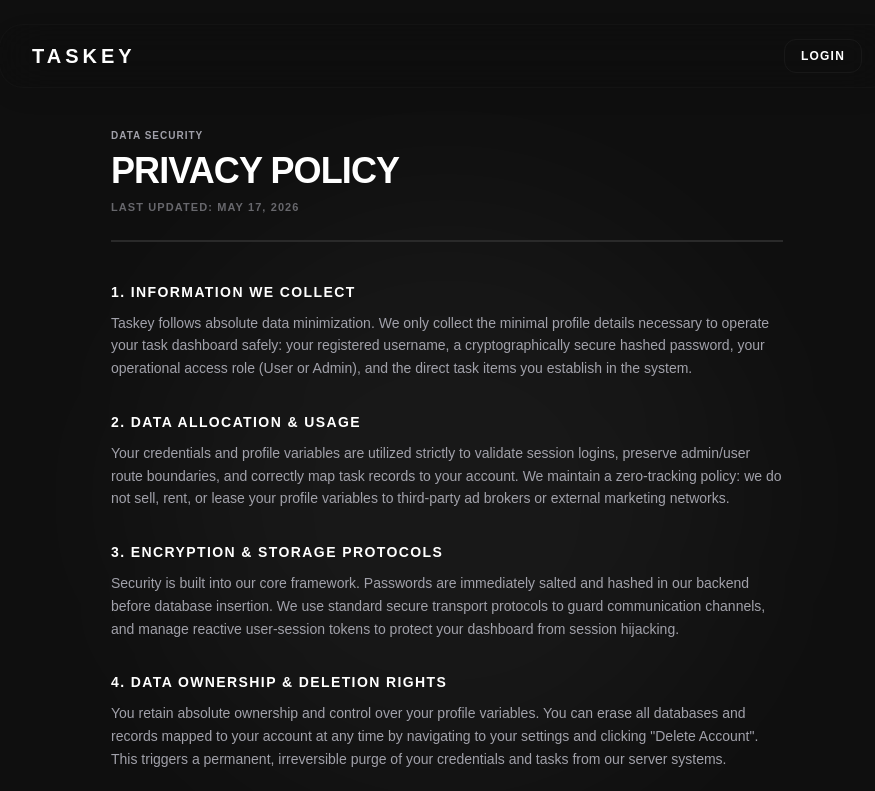
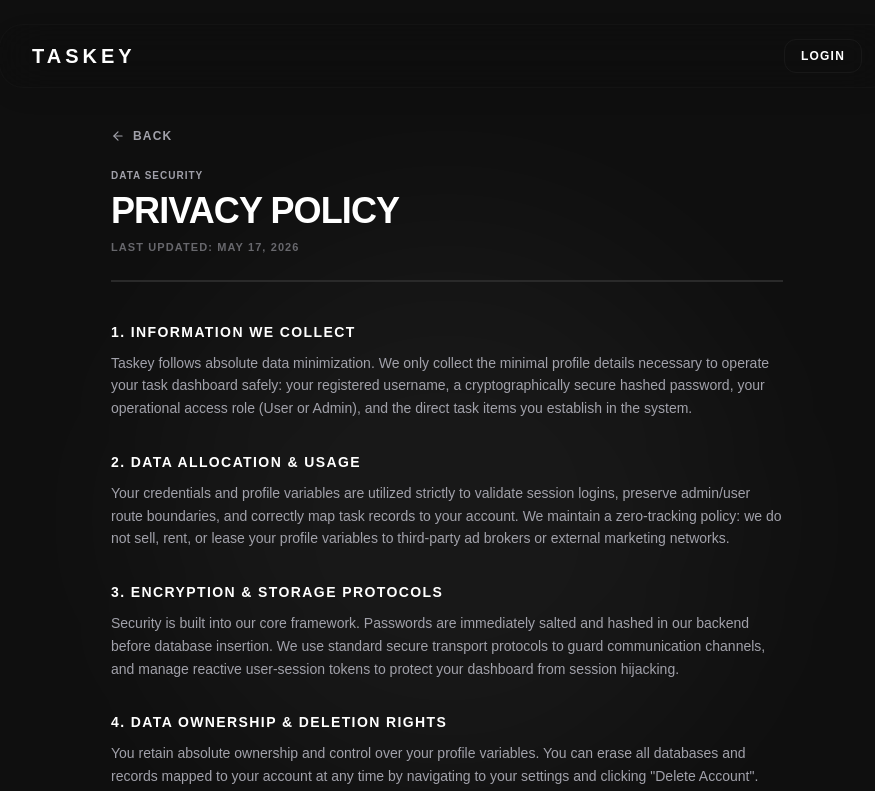
Before and after one commit to Krutarth-Raval/Taskey, a React (Vite) app in the folder taskey-frontend/: page /privacy in a window 1280 px wide. Shown: the top 791 px of the page, without its empty margins (193-1068 px from the left). Built offline with nearby package versions, Linux system fonts and the light colour scheme; no server answers.

Commit message:
Hide footer on Terms, Privacy, and About pages, add premium back button, and fix tasks page pagination

```diff
--- a/taskey-frontend/src/Pages/About.jsx
+++ b/taskey-frontend/src/Pages/About.jsx
@@ -1,9 +1,11 @@
 import React from "react";
 import MainLayout from "../layouts/MainLayout";
 import Navbar from "../Components/Navbar";
-import { Shield, Zap, Heart, ArrowRight } from "lucide-react";
+import { Shield, Zap, Heart, ArrowRight, ArrowLeft } from "lucide-react";
+import { useNavigate } from "react-router-dom";
 
 function About() {
+  const navigate = useNavigate();
   const philosophies = [
     {
       title: "Clarity",
@@ -23,12 +25,21 @@ function About() {
   ];
 
   return (
-    <MainLayout>
+    <MainLayout hideFooter>
       <div className="min-h-svh  bg-background text-foreground relative overflow-hidden flex flex-col items-center justify-center px-6 pt-32 pb-20 select-none">
         {/* Background glowing blob */}
         <div className="absolute top-1/2 left-1/2 -translate-x-1/2 -translate-y-1/2 w-[600px] h-[600px] bg-foreground/[0.04] rounded-full blur-[100px] pointer-events-none"></div>
 
         <div className="max-w-3xl mx-auto flex flex-col items-center text-center gap-12 md:gap-16 relative z-10 w-full">
+
+          {/* Back Button */}
+          <button
+            onClick={() => window.history.state && window.history.state.idx > 0 ? navigate(-1) : navigate("/")}
+            className="self-start flex items-center gap-2 text-[10px] md:text-xs font-black uppercase tracking-widest text-text-secondary hover:text-text-primary transition-all duration-300 group -mb-6 md:-mb-10"
+          >
+            <ArrowLeft className="w-3.5 h-3.5 group-hover:-translate-x-1 transition-transform" />
+            Back
+          </button>
 
           {/* Header */}
           <div className="flex flex-col items-center gap-3 md:gap-4 max-w-xl">
--- a/taskey-frontend/src/Pages/Privacy.jsx
+++ b/taskey-frontend/src/Pages/Privacy.jsx
@@ -1,14 +1,26 @@
 import React from "react";
 import MainLayout from "../layouts/MainLayout";
+import { useNavigate } from "react-router-dom";
+import { ArrowLeft } from "lucide-react";
 
 function Privacy() {
+  const navigate = useNavigate();
   return (
-    <MainLayout>
+    <MainLayout hideFooter>
       <div className="min-h-svh bg-background text-foreground pt-32 pb-24 px-6 relative overflow-hidden flex flex-col items-center justify-center">
         {/* Background glowing blob */}
         <div className="absolute top-1/2 left-1/2 -translate-x-1/2 -translate-y-1/2 w-[600px] h-[600px] bg-foreground/[0.04] rounded-full blur-[100px] pointer-events-none"></div>
 
         <div className="max-w-2xl mx-auto flex flex-col gap-10 relative z-10 select-none text-left w-full">
+
+          {/* Back Button */}
+          <button
+            onClick={() => window.history.state && window.history.state.idx > 0 ? navigate(-1) : navigate("/")}
+            className="self-start flex items-center gap-2 text-[10px] md:text-xs font-black uppercase tracking-widest text-text-secondary hover:text-text-primary transition-all duration-300 group -mb-4"
+          >
+            <ArrowLeft className="w-3.5 h-3.5 group-hover:-translate-x-1 transition-transform" />
+            Back
+          </button>
 
           {/* Document Header */}
           <div className="border-b-2 border-border pb-6 flex flex-col gap-2">
--- a/taskey-frontend/src/Pages/Tasks.jsx
+++ b/taskey-frontend/src/Pages/Tasks.jsx
@@ -214,6 +214,7 @@ function Tasks() {
                     </div>
 
                     {/* Pagination Controls */}
+                    {filteredTasks.length > 5 && (
                         <div className="flex justify-center items-center gap-4 md:gap-6 mt-12">
                             <button
                                 onClick={() => setCurrentPage(p => Math.max(1, p - 1))}
@@ -233,6 +234,7 @@ function Tasks() {
                                 <ChevronRight className="w-5 h-5 md:w-6 md:h-6" />
                             </button>
                         </div>
+                    )}
 
                 </div>
             </div>
--- a/taskey-frontend/src/Pages/Terms.jsx
+++ b/taskey-frontend/src/Pages/Terms.jsx
@@ -1,15 +1,27 @@
 import React from "react";
 import MainLayout from "../layouts/MainLayout";
 import Navbar from "../Components/Navbar";
+import { useNavigate } from "react-router-dom";
+import { ArrowLeft } from "lucide-react";
 
 function Terms() {
+  const navigate = useNavigate();
   return (
-    <MainLayout>
+    <MainLayout hideFooter>
       <div className="min-h-svh bg-background text-foreground pt-32 pb-24 px-6 relative overflow-hidden flex flex-col items-center justify-center">
         {/* Background glowing blob */}
         <div className="absolute top-1/2 left-1/2 -translate-x-1/2 -translate-y-1/2 w-[600px] h-[600px] bg-foreground/[0.04] rounded-full blur-[100px] pointer-events-none"></div>
 
         <div className="max-w-2xl mx-auto flex flex-col gap-10 relative z-10 select-none text-left w-full">
+
+          {/* Back Button */}
+          <button
+            onClick={() => window.history.state && window.history.state.idx > 0 ? navigate(-1) : navigate("/")}
+            className="self-start flex items-center gap-2 text-[10px] md:text-xs font-black uppercase tracking-widest text-text-secondary hover:text-text-primary transition-all duration-300 group -mb-4"
+          >
+            <ArrowLeft className="w-3.5 h-3.5 group-hover:-translate-x-1 transition-transform" />
+            Back
+          </button>
 
           {/* Document Header */}
           <div className="border-b-2 border-border pb-6 flex flex-col gap-2">
```
Lines whose indentation alone changed are shown as unchanged.
